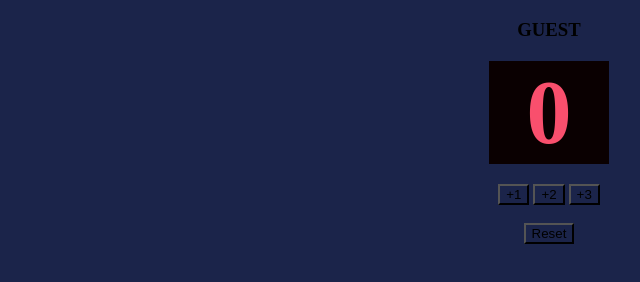
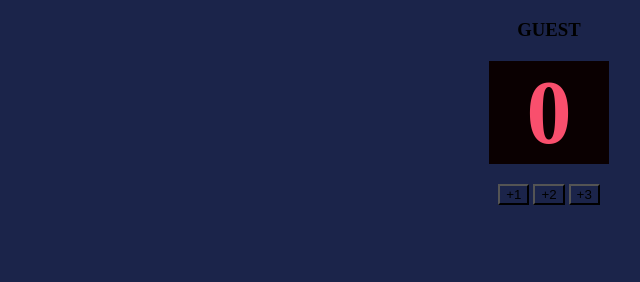
Before and after one commit to NayanthBM/BasketballScoreboardProject, a website built with Vite: page index.html in a window 1280 px wide. Shown: the full height of the page, 411-1051 px from the left. Built offline with nearby package versions, Linux system fonts and the light colour scheme.

Commit message:
VSC_BSP_COMMIT_V0.02_REMOVED_HOOME_RESET

```diff
--- a/index.html
+++ b/index.html
@@ -22,7 +22,7 @@
                     <button onclick="incrementGuestOne()">+1</button>
                     <button onclick="incrementGuestTwo()">+2</button>
                     <button onclick="incrementGuestThree()">+3</button><br></br>
-                    <button onclick="resetGuestScore()">Reset</button>
+                    <!-- <button onclick="resetGuestScore()">Reset</button> -->
                 </div>
             </div>
         </div>
```
